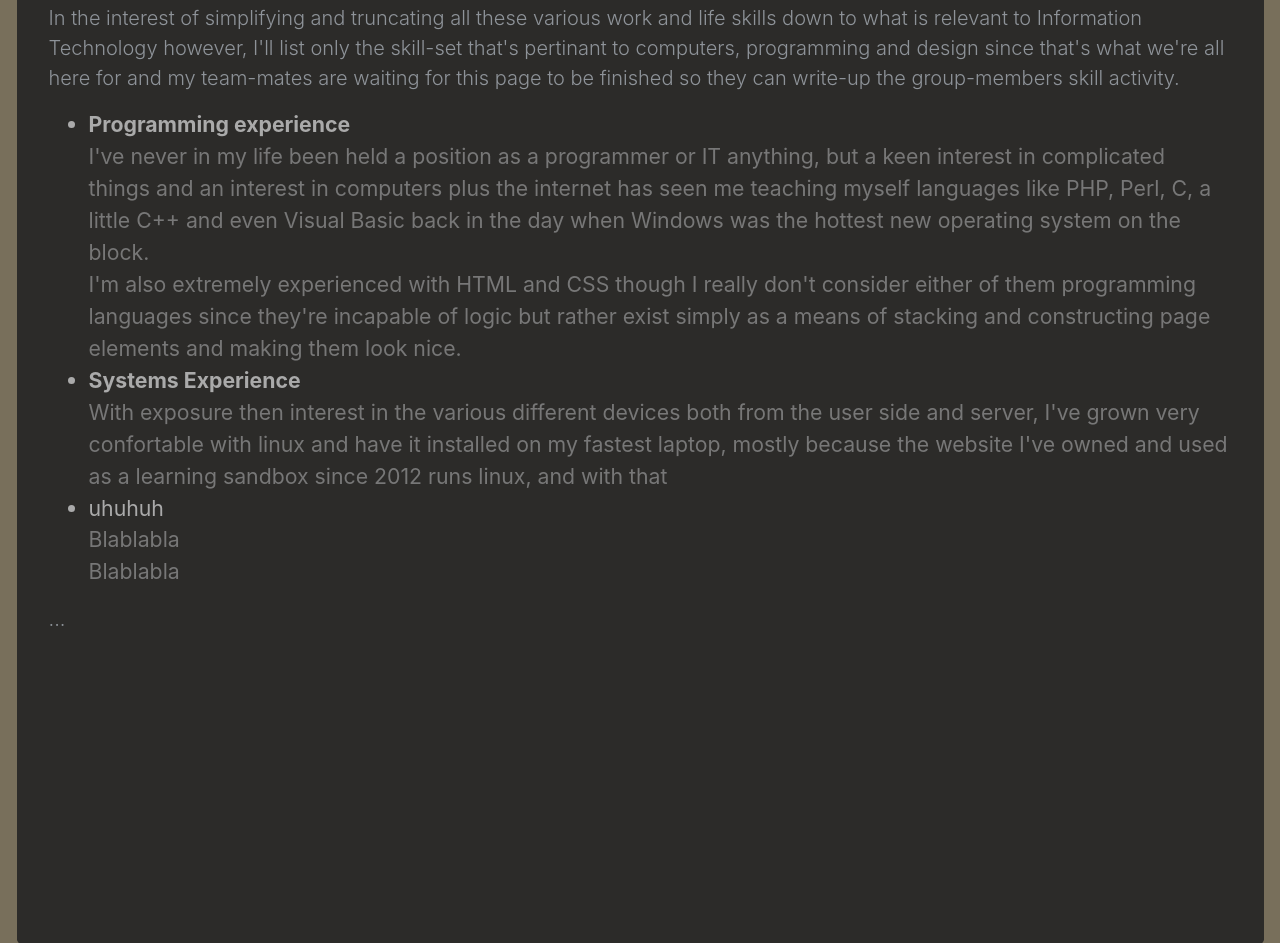
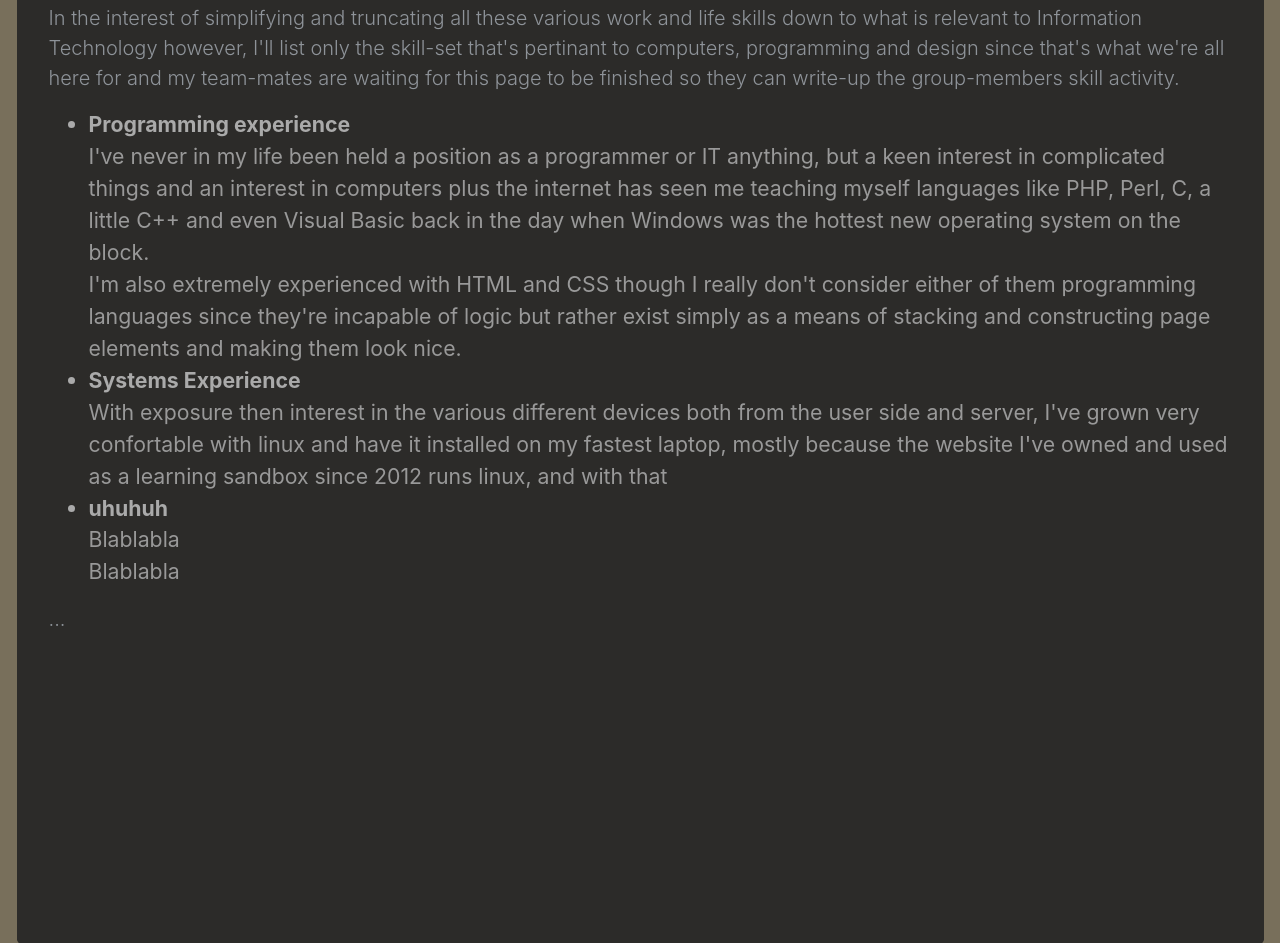
Before and after one commit to jason-barber/jason-barber.github.io, a plain HTML site: page dreamjob.html in a window 1280 px wide. Shown: the part 1055-1998 px from the top of the page. Drawn offline with Linux system fonts and the light colour scheme.

Commit message:
Update dreamjob.html

```diff
--- a/dreamjob.html
+++ b/dreamjob.html
@@ -32,12 +32,12 @@
 <p class="lead">Having a somewhat obbsessive personality my skillset has become extremely diverse over the years: from cabinetmaking and french-polishing to supervision of other workers to this - web development and technology-related skills that automatically increase the more exposure I've had to various software and platforms over the last several decades.</p>
 <p class="lead">In the interest of simplifying and truncating all these various work and life skills down to what is relevant to Information Technology however, I'll list only the skill-set that's pertinant to computers, programming and design since that's what we're all here for and my team-mates are waiting for this page to be finished so they can write-up the group-members skill activity.
 <ul>
-  <li style="color: #AAA; font-size: 1.33rem"><b>Programming experience</b><span style="color: #777"><br>
+  <li style="color: #AAA; font-size: 1.33rem"><b>Programming experience</b><span style="color: #999"><br>
           I've never in my life been held a position as a programmer or IT anything, but a keen interest in complicated things and an interest in computers plus the internet has seen me teaching myself languages like PHP, Perl, C, a little C++ and even Visual Basic back in the day when Windows was the hottest new operating system on the block.<br>
           I'm also extremely experienced with HTML and CSS though I really don't consider either of them programming languages since they're incapable of logic but rather exist simply as a means of stacking and constructing page elements and making them look nice.</span></li>
-  <li style="color: #AAA; font-size: 1.33rem"><b>Systems Experience</b><span style="color: #777"><br>
+  <li style="color: #AAA; font-size: 1.33rem"><b>Systems Experience</b><span style="color: #999"><br>
           With exposure then interest in the various different devices both from the user side and server, I've grown very confortable with linux and have it installed on my fastest laptop, mostly because the website I've owned and used as a learning sandbox since 2012 runs linux, and with that </span></li>
-  <li style="color: #AAA; font-size: 1.33rem">uhuhuh<span style="color: #777"><br>
+  <li style="color: #AAA; font-size: 1.33rem"><b>uhuhuh</b><span style="color: #999"><br>
           Blablabla<br>
           Blablabla</span></li>
   </ul>
```
